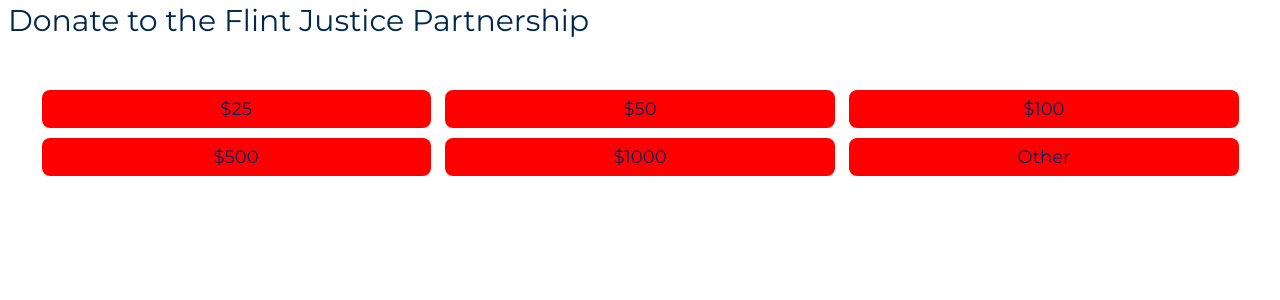
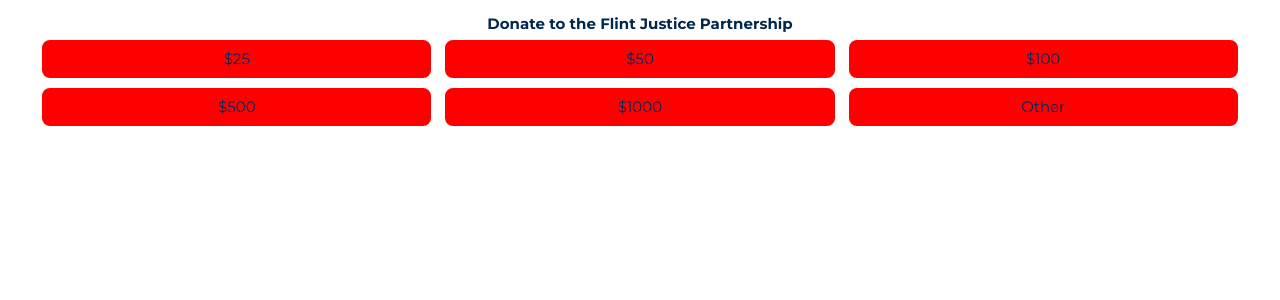
Before and after one commit to umichfjp/umichfjp.github.io, a Jekyll site: the page pages/box.html, which Jekyll copies as it is, in a window 1280 px wide. Shown: the top 300 px of the page. Built offline with Jekyll 4.4.1, drawn with Linux system fonts in a browser that asks for light colours.

Commit message:
Update box.html

```diff
--- a/pages/box.html
+++ b/pages/box.html
@@ -5,16 +5,15 @@
         <link rel="shortcut icon" async href="https://umichfjp.github.io/assets/favicon.ico"/>
   </head>
   <body>
-      <h2>Donate to the Flint Justice Partnership</h2>
-      <h3>
-          <br /><center><big>
+    <h3><center><b>Donate to the Flint Justice Partnership</b>
+          <br />
           <a class="red_donate_button" href="https://leadersandbest.umich.edu/find/#!/give/basket/fund/927006?Amount=25" target="_blank">$25</a>
           <a class="red_donate_button" href="https://leadersandbest.umich.edu/find/#!/give/basket/fund/927006?Amount=50" target="_blank">$50</a>
           <a class="red_donate_button" href="https://leadersandbest.umich.edu/find/#!/give/basket/fund/927006?Amount=100" target="_blank">$100</a>
           <a class="red_donate_button" href="https://leadersandbest.umich.edu/find/#!/give/basket/fund/927006?Amount=500" target="_blank">$500</a>
           <a class="red_donate_button" href="https://leadersandbest.umich.edu/find/#!/give/basket/fund/927006?Amount=1000" target="_blank">$1000</a>
           <a class="red_donate_button" href="https://leadersandbest.umich.edu/find/#!/give/basket/fund/927006" target="_blank">Other</a>
-          </big></center></h3>
+          </center></h3>
     </div>
   </body>
 </html>
```
